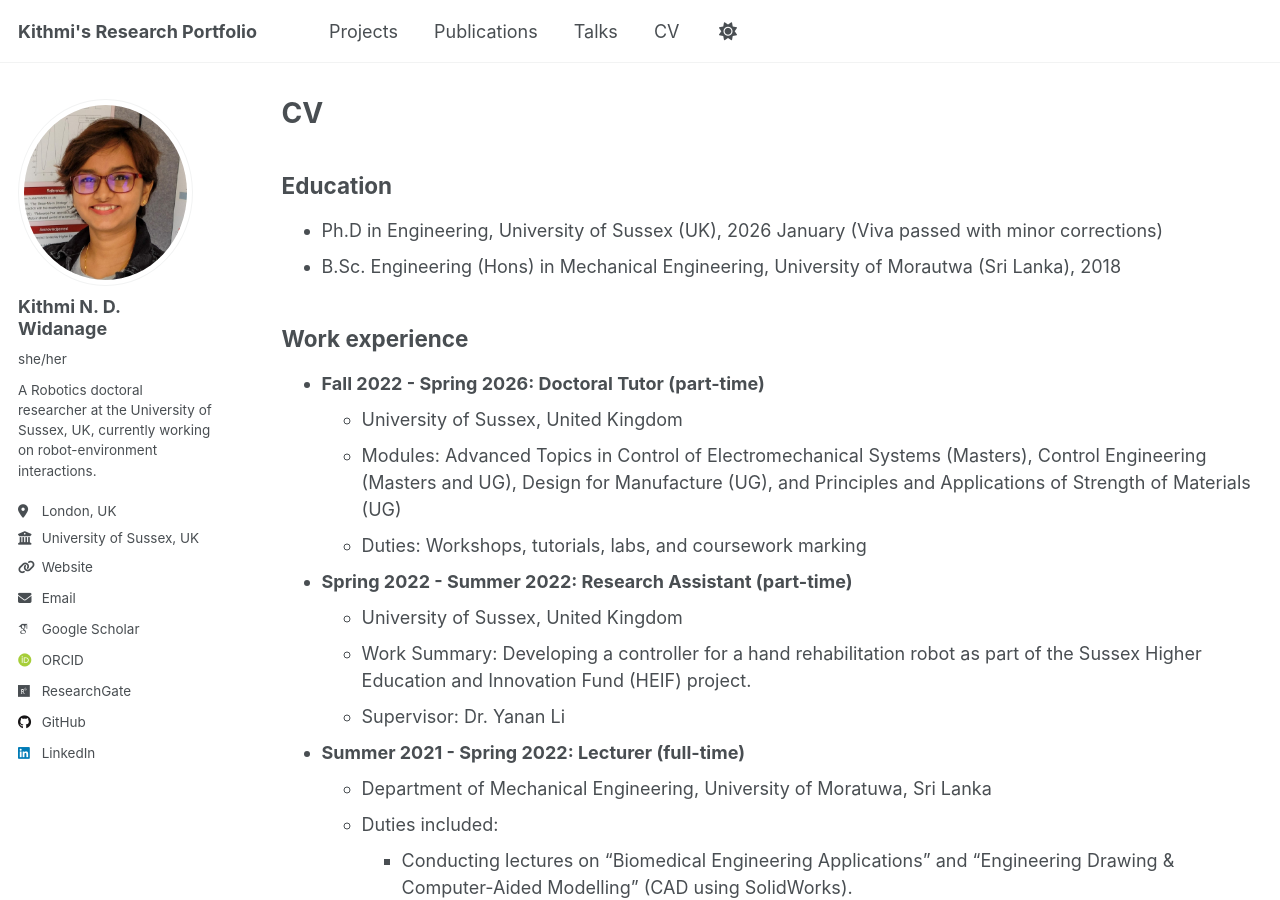
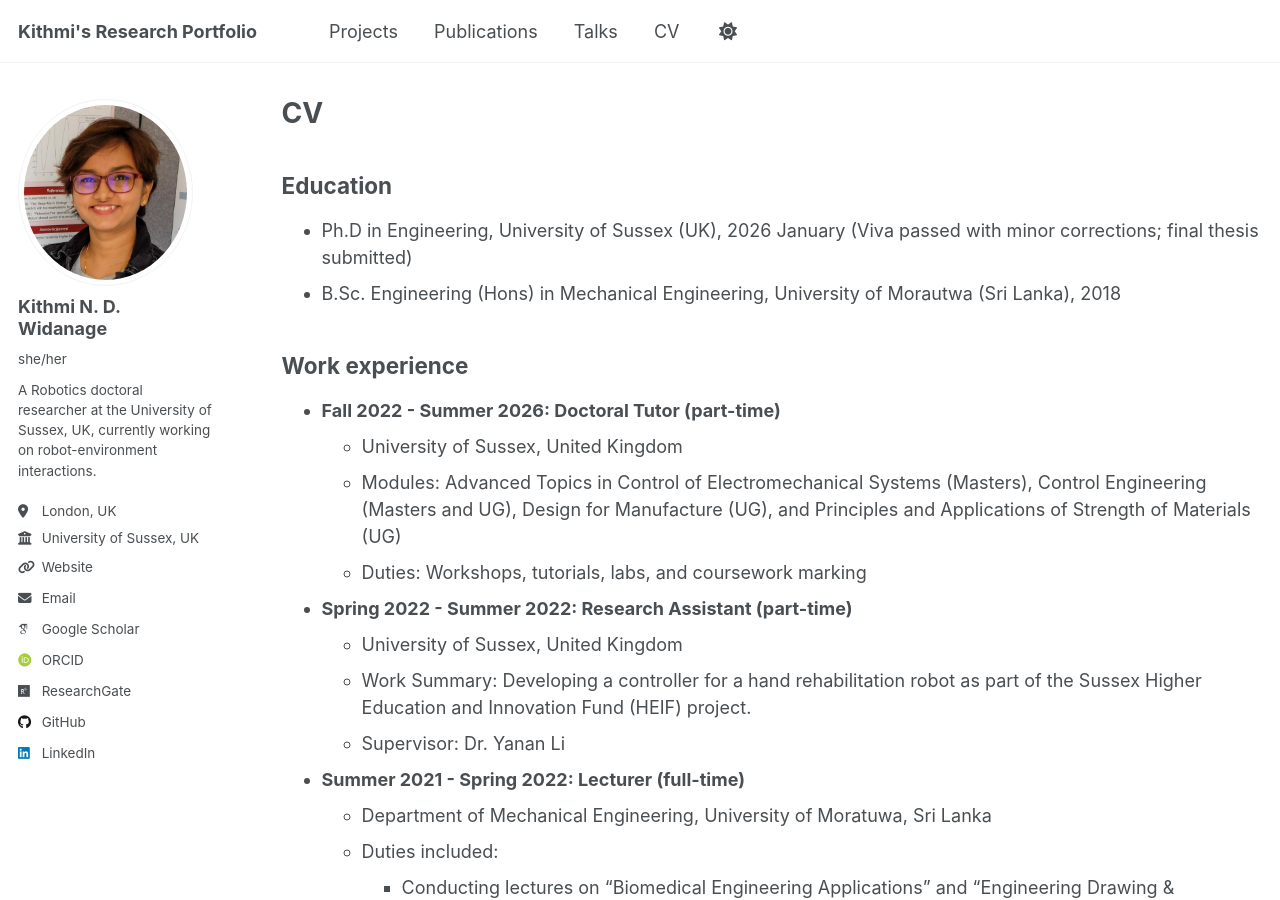
Before and after one commit to KithmiNDWidanage/KithmiNDWidanage.github.io, a Jekyll site: the page built from _pages/cv.md, in a window 1280 px wide and 900 px high. Built offline with Jekyll 4.4.1, drawn with Linux system fonts in a browser that asks for light colours; some web fonts are replaced.

Commit message:
Revise CV details for education and work experience
Updated the CV with final thesis submission details and corrected the duration of the Doctoral Tutor position.

```diff
--- a/_pages/cv.md
+++ b/_pages/cv.md
@@ -11,12 +11,12 @@ redirect_from:
 
 Education
 ------
-* Ph.D in Engineering, University of Sussex (UK), 2026 January (Viva passed with minor corrections)
+* Ph.D in Engineering, University of Sussex (UK), 2026 January (Viva passed with minor corrections; final thesis submitted)
 * B.Sc. Engineering (Hons) in Mechanical Engineering, University of Morautwa (Sri Lanka), 2018
 
 Work experience
 ------
-* **Fall 2022 - Spring 2026: Doctoral Tutor (part-time)**
+* **Fall 2022 - Summer 2026: Doctoral Tutor (part-time)**
   * University of Sussex, United Kingdom
   * Modules: Advanced Topics in Control of Electromechanical Systems (Masters), Control Engineering (Masters and UG),  Design for Manufacture (UG), and Principles and Applications of Strength of Materials (UG)
   * Duties: Workshops, tutorials, labs, and coursework marking
```
